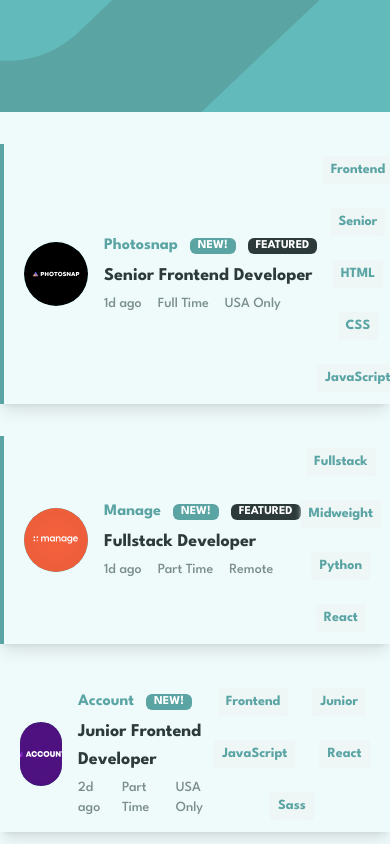
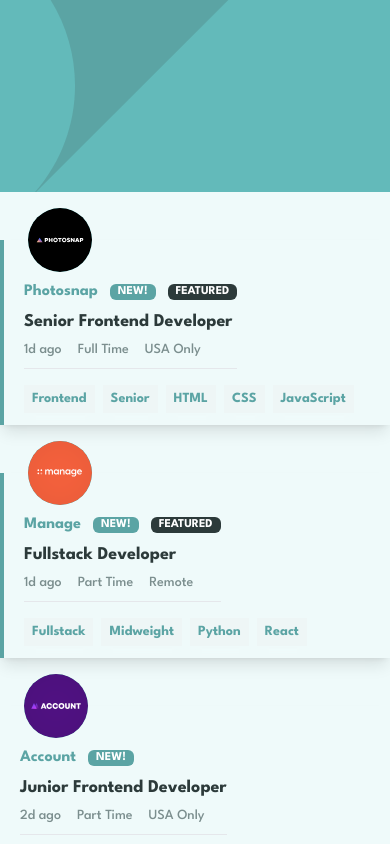
Before and after one commit to JohnAssebe/job-listing-with-filter, a React (Vite) app: page / in a window 390 px wide. Shown: the top 844 px of the page. Built offline with nearby package versions, Linux system fonts and the light colour scheme.

Commit message:
add some responsive spice :sparkles:

```diff
--- a/src/components/jobCard.jsx
+++ b/src/components/jobCard.jsx
@@ -3,19 +3,19 @@ const JobCard = ({ job }) => {
   var tags = [job.role, job.level, ...job.languages, ...job.tools];
   return (
     <div
-      className={`flex items-center justify-between px-5 py-3 my-8 shadow-lg font-leagueSpartan ${
+      className={`relative flex md:flex-row flex-col items-start md:items-center justify-between px-5 py-3 my-12 md:my-8 shadow-lg font-leagueSpartan ${
         job.featured && "border-l-4 border-DesaturatedDarkCyan"
       }`}
     >
-      <div className="flex items-center justify-center gap-4">
-        <div className="w-16 h-16 rounded-full bg-DesaturatedDarkCyan">
+      <div className="flex flex-col items-start justify-center gap-4 py-2 border-b md:items-center md:flex-row md:border-none">
+        <div className="absolute top-0 w-16 h-16 mb-4 -translate-y-1/2 rounded-full left-6 md:left-0 md:relative bg-DesaturatedDarkCyan md:translate-y-0 md:mb-0">
           <img
             src={job.logo}
             alt="company"
-            className="object-cover w-full h-full rounded-full"
+            className="object-cover w-full h-full rounded-full "
           />
         </div>
-        <div className="flex flex-col items-start justify-center gap-1">
+        <div className="flex flex-col items-start justify-center gap-1 pt-5 md:pt-0">
           <div className="flex items-center justify-center gap-3">
             <h4 className="text-base font-bold capitalize text-DesaturatedDarkCyan">
               {job.company}
@@ -41,7 +41,7 @@ const JobCard = ({ job }) => {
           </div>
         </div>
       </div>
-      <div className="flex flex-wrap items-center justify-center gap-6 text-sm font-bold text-DesaturatedDarkCyan">
+      <div className="flex flex-wrap items-center justify-start gap-2 mt-4 text-sm font-bold md:justify-center md:gap-6 text-DesaturatedDarkCyan md:mt-0">
         {tags.map((lang, _) => (
           <p
             className="px-2 py-1 shadow-md shadow-LightGrayishCyan bg-LightGrayishCyan2"
--- a/src/views/index.jsx
+++ b/src/views/index.jsx
@@ -1,11 +1,19 @@
 import bgHeader from "../assets/images/bg-header-desktop.svg";
+import bgHeaderMobile from "../assets/images/bg-header-mobile.svg";
 import JobCard from "../components/jobCard";
 import { jobs } from "../json/data";
 const JobLists = () => {
   return (
     <section className="w-full min-h-screen bg-LightGrayishCyan">
-      <div className="w-full h-28 bg-DesaturatedDarkCyan">
-        <img src={bgHeader} className="object-cover w-full h-full" />
+      <div className="w-full h-48 md:h-40 bg-DesaturatedDarkCyan">
+        <img
+          src={bgHeader}
+          className="hidden object-cover w-full h-full md:block"
+        />
+        <img
+          src={bgHeaderMobile}
+          className="object-cover w-full h-full md:hidden"
+        />
       </div>
       <div className="max-w-[1100px] mx-auto">
         {jobs.map((job, _) => (
```
